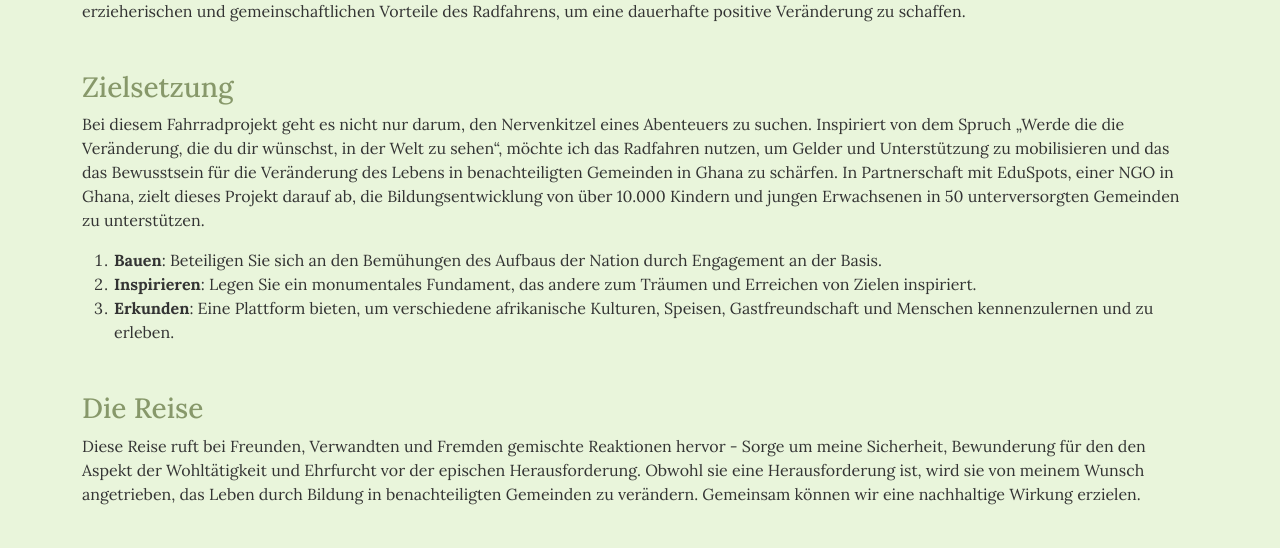
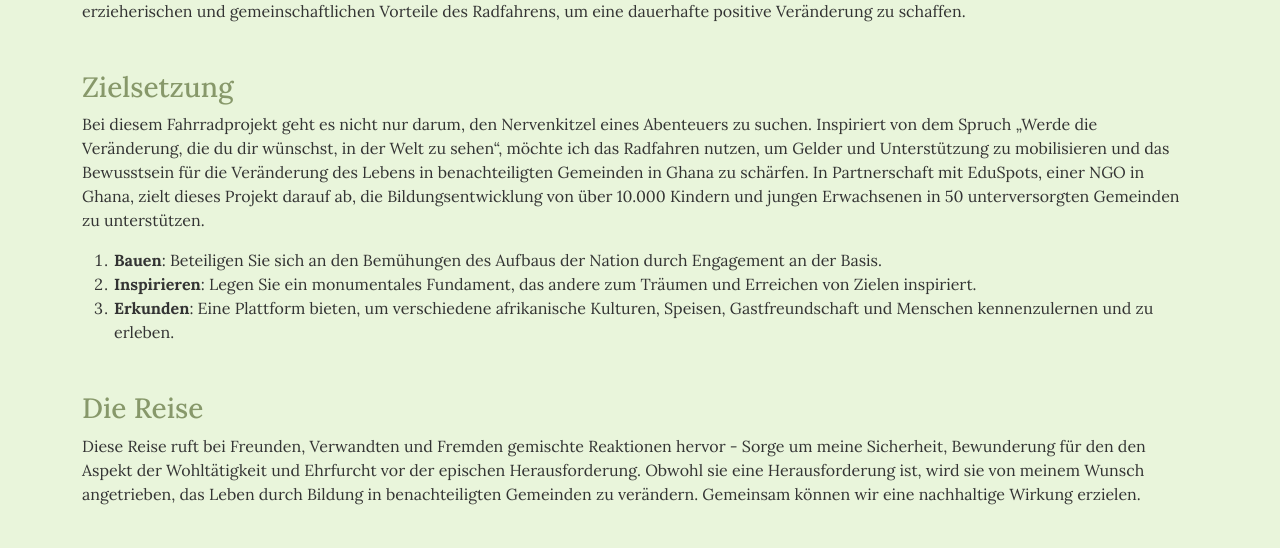
Before and after one commit to AdrianLesch/Bike2MyRoots, a plain HTML site: page AboutDeutsch.html in a window 1280 px wide. Shown: the part 809-1357 px from the top of the page. Drawn offline with nearby package versions, Linux system fonts and the light colour scheme; a web font is replaced by a local one.

Commit message:
Further corrections

```diff
--- a/AboutDeutsch.html
+++ b/AboutDeutsch.html
@@ -102,10 +102,8 @@
     <section class="mb-5">
       <h3>Zielsetzung</h3>
       <p>Bei diesem Fahrradprojekt geht es nicht nur darum, den Nervenkitzel eines Abenteuers zu suchen. Inspiriert von
-        dem Spruch „Werde die
-        die Veränderung, die du dir wünschst, in der Welt zu sehen“, möchte ich das Radfahren nutzen, um Gelder und
-        Unterstützung zu mobilisieren und das
-        das Bewusstsein für die Veränderung des Lebens in benachteiligten Gemeinden in Ghana zu schärfen. In
+        dem Spruch „Werde die Veränderung, die du dir wünschst, in der Welt zu sehen“, möchte ich das Radfahren nutzen, um Gelder und
+        Unterstützung zu mobilisieren und das Bewusstsein für die Veränderung des Lebens in benachteiligten Gemeinden in Ghana zu schärfen. In
         Partnerschaft mit EduSpots, einer NGO in Ghana, zielt dieses Projekt darauf ab, die Bildungsentwicklung von über 10.000 Kindern und jungen
         Erwachsenen in 50 unterversorgten Gemeinden zu unterstützen.</p>
       <ol>
```
